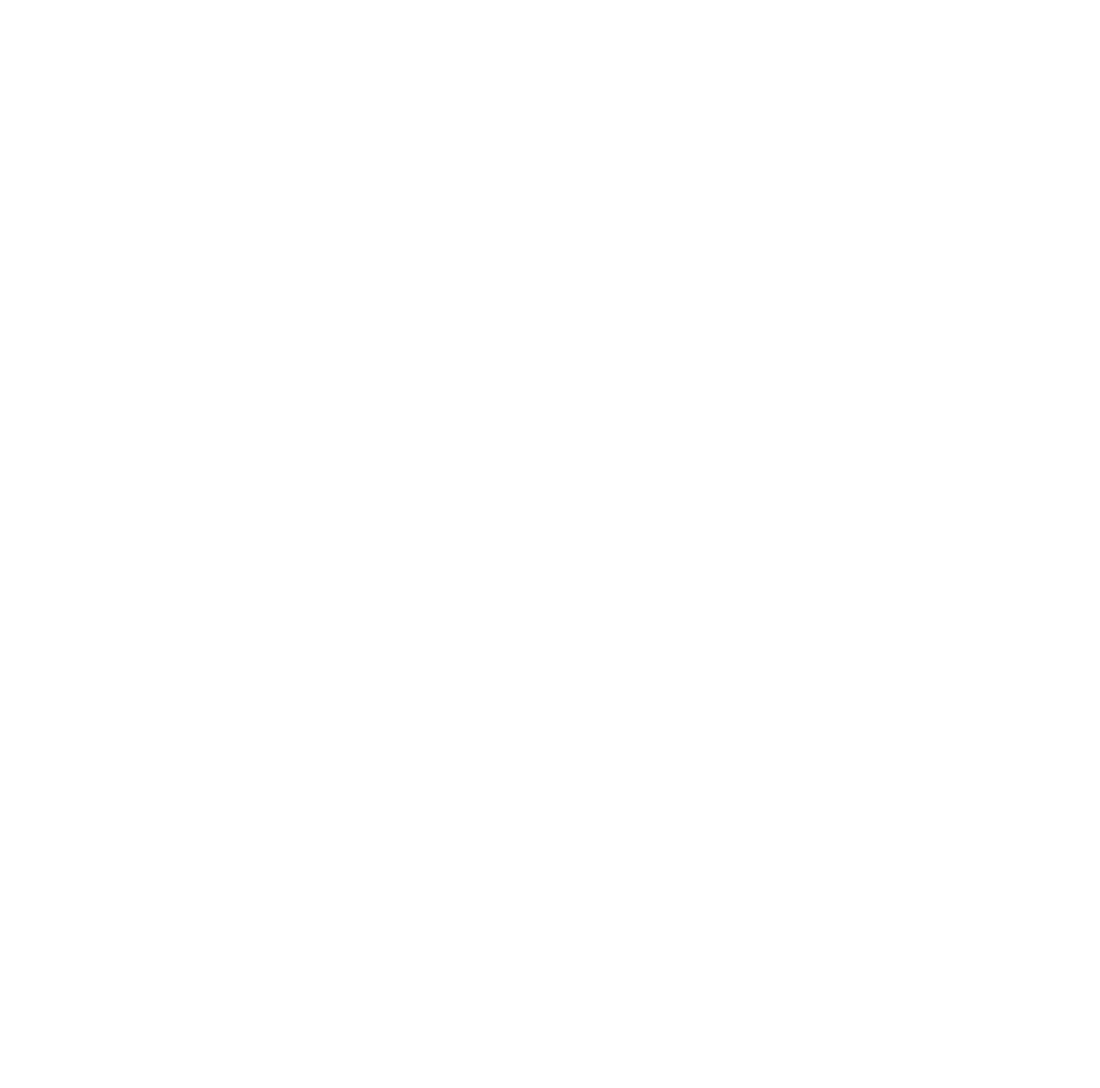
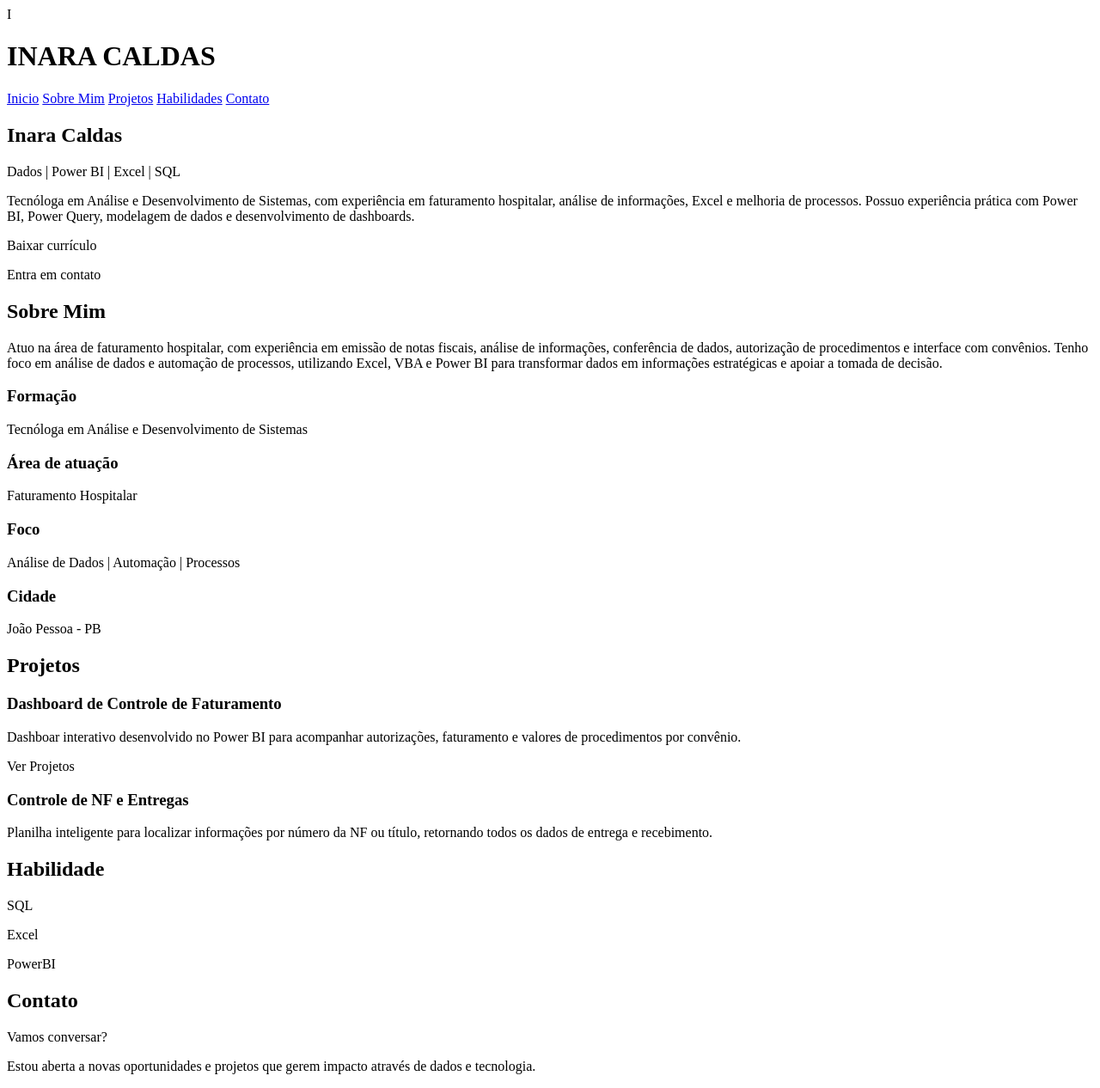
Before and after one commit to Inara-Caldas/portfolio, a plain HTML site: page index.html in a window 1280 px wide. Shown: the whole page at 86% size. Before the commit the page ends 800 px from the top, so only its background shows below. Drawn offline with Linux system fonts and the light colour scheme.

Commit message:
Organiza estrutura HTML do portfolio

```diff
--- a/index.html
+++ b/index.html
@@ -1,11 +1,77 @@
 <!DOCTYPE html>
 <html lang="pt-br">
+    I
 <head>
     <meta charset="UTF-8">
     <meta name="viewport" content="width=device-width, initial-scale=1.0">
     <title>Document</title>
 </head>
 <body>
+    <header>
+        <h1>INARA CALDAS</h1>
+        <nav>
+            <a href="#inicio">Inicio</a>
+            <a href="#sobre">Sobre Mim</a>
+            <a href="#projetos">Projetos</a>
+            <a href="#habilidades">Habilidades</a>
+            <a href="#contato">Contato</a>
+        </nav>
+
+
+    </header>
+
+    <main>
+        <section id="inicio">
+            <h2>Inara Caldas</h2>
+            <p>Dados | Power BI | Excel | SQL</p>
+            <p>Tecnóloga em Análise e Desenvolvimento de Sistemas, com experiência em faturamento hospitalar, análise de informações, Excel e melhoria de processos. Possuo experiência prática com Power BI, Power Query, modelagem de dados e desenvolvimento de dashboards. </p>
+            <p>Baixar currículo</p> <p>Entra em contato</p>
+        </section>
+        <!-- Página 2 -->
+        <section id="sobre">
+            <h2>Sobre Mim</h2>
+            <p>Atuo na área de faturamento hospitalar, com experiência em emissão de notas fiscais, análise de informações, conferência de dados, autorização de procedimentos e interface com convênios.
+            Tenho foco em análise de dados e automação de processos, utilizando Excel, VBA e Power BI para transformar dados em informações estratégicas e apoiar a tomada de decisão.</p>
+            <h3>Formação</h3>
+            <p>Tecnóloga em Análise e Desenvolvimento de Sistemas</p>
+            <h3>Área de atuação</h3>
+            <p>Faturamento Hospitalar</p>
+            <h3>Foco</h3>
+            <p>Análise de Dados | Automação | Processos</p>
+            <h3>Cidade</h3>
+            <p>João Pessoa - PB</p>
+        </section>
+        <!-- Página 3 -->
+         <section id="projetos">
+             <h2>Projetos</h2>
+                     <h3>Dashboard de Controle de Faturamento</h3>
+                     <p>Dashboar interativo desenvolvido no Power BI para acompanhar autorizações, faturamento e valores de procedimentos por convênio.</p>
+                     <p> Ver Projetos</p>
+                     <h3>Controle de NF e Entregas</h3>
+                     <p>Planilha inteligente para localizar informações por número da NF ou título, retornando todos os dados de entrega e recebimento.</p>
+         </section>
+
+        <!-- Página 4 -->
+         <section id="habilidades">
+             <h2>Habilidade</h2>
+             <p>SQL</p>
+             <p>Excel</p>
+             <p>PowerBI</p>
+         </section>
+    </main>
+
+    <!-- Página 5 -->
+     <footer id="contato">
+         <h2>Contato</h2>
+            <p>Vamos conversar?</p>
+            <p>Estou aberta a novas oportunidades e projetos que gerem impacto através de dados e tecnologia.</p>
+     </footer>
+
+
+
+
+
+
 
 </body>
 </html>
```
